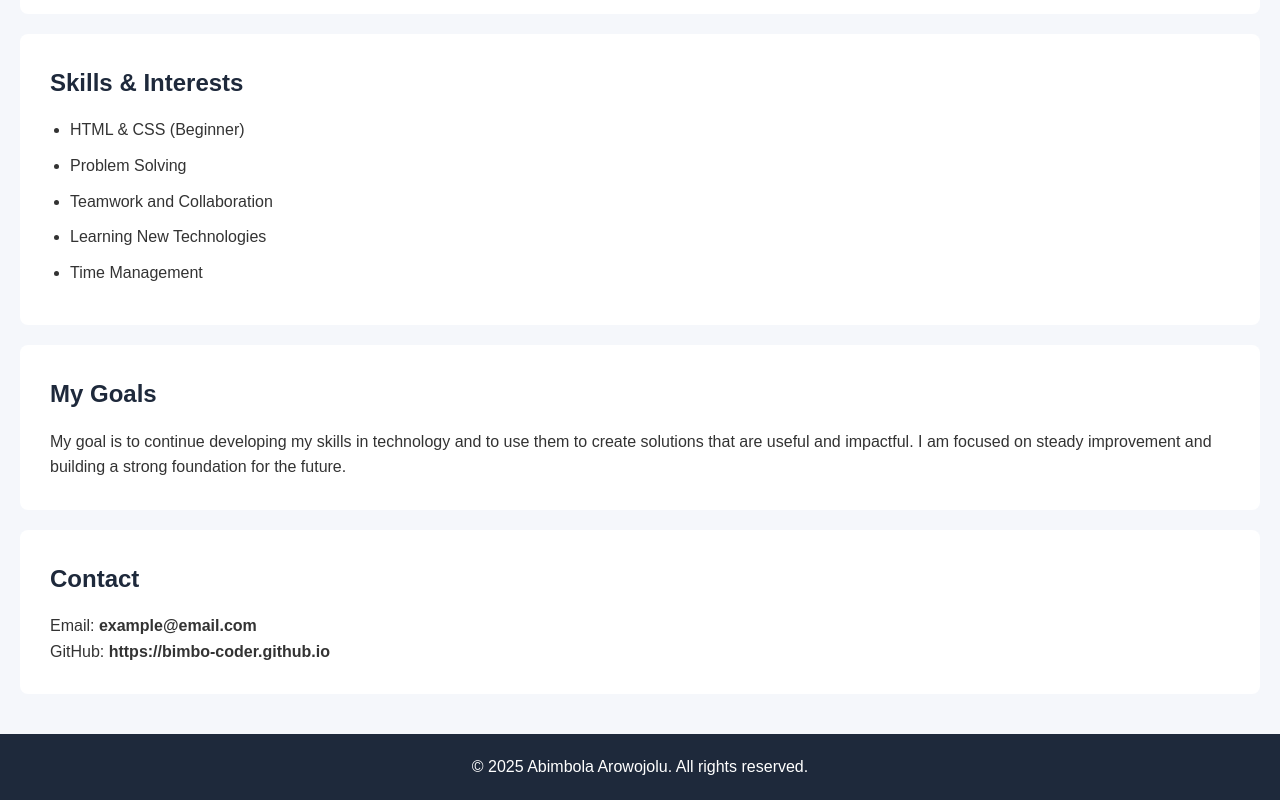
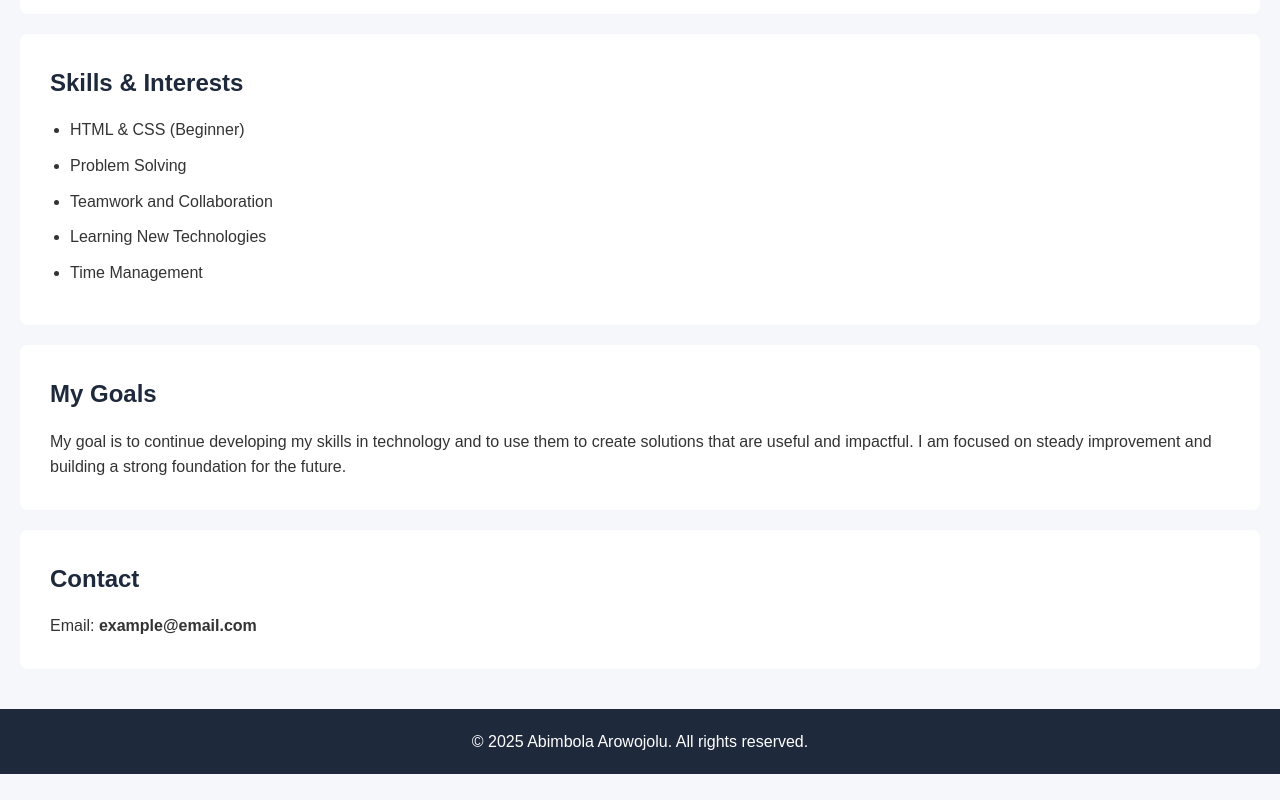
Before and after one commit to Bimbo-coder/abimbola123.github.io, a plain HTML site: page index.html in a window 1280 px wide. Shown: the part 733-1533 px from the top of the page. After the commit the page ends 1507 px from the top, so only its background shows below. Drawn offline with Linux system fonts and the light colour scheme.

Commit message:
Update index.html

```diff
--- a/index.html
+++ b/index.html
@@ -64,9 +64,6 @@
         <p>
             Email: <strong>example@email.com</strong>
         </p>
-        <p>
-            GitHub: <strong>https://bimbo-coder.github.io</strong>
-        </p>
     </section>
 
     <footer>
```
